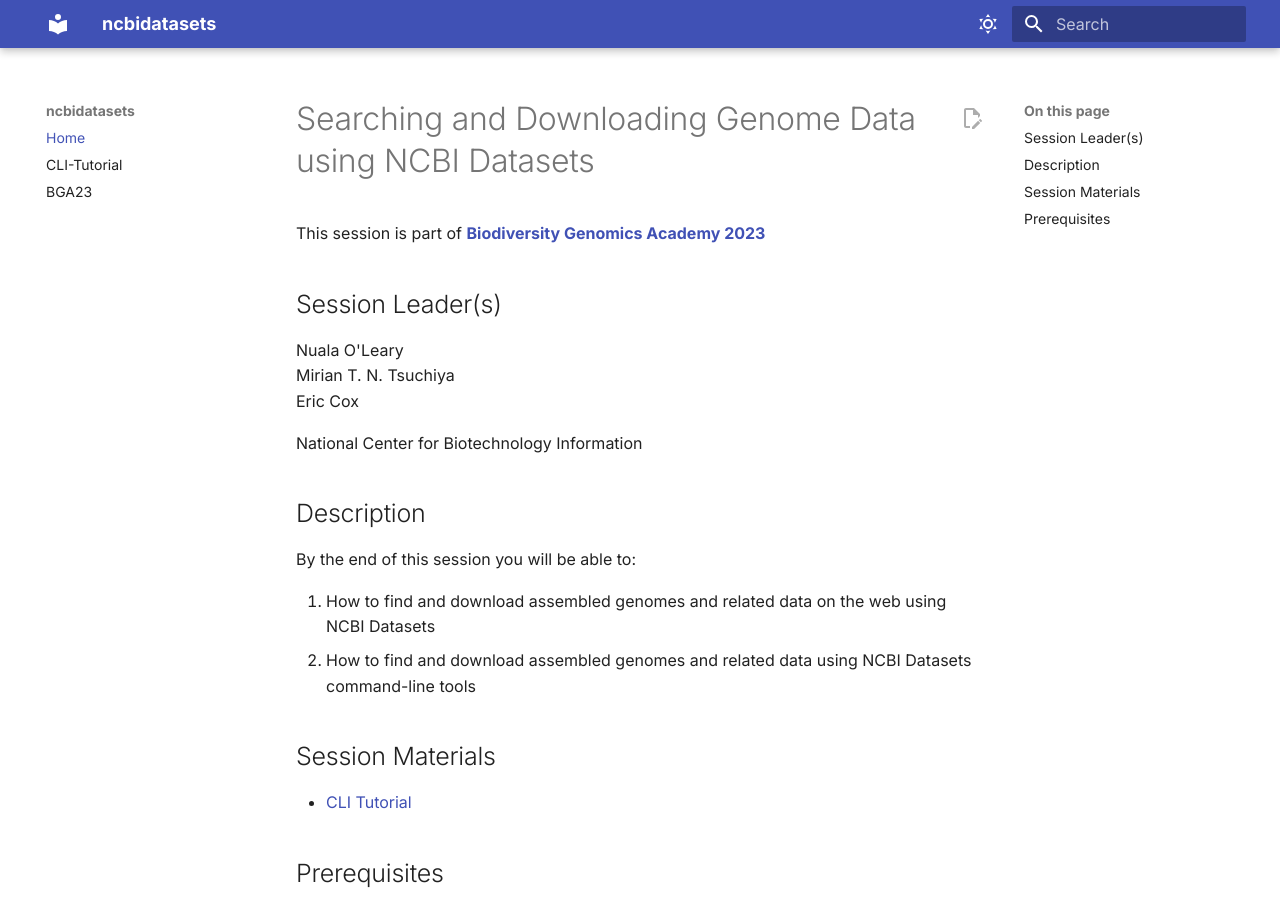
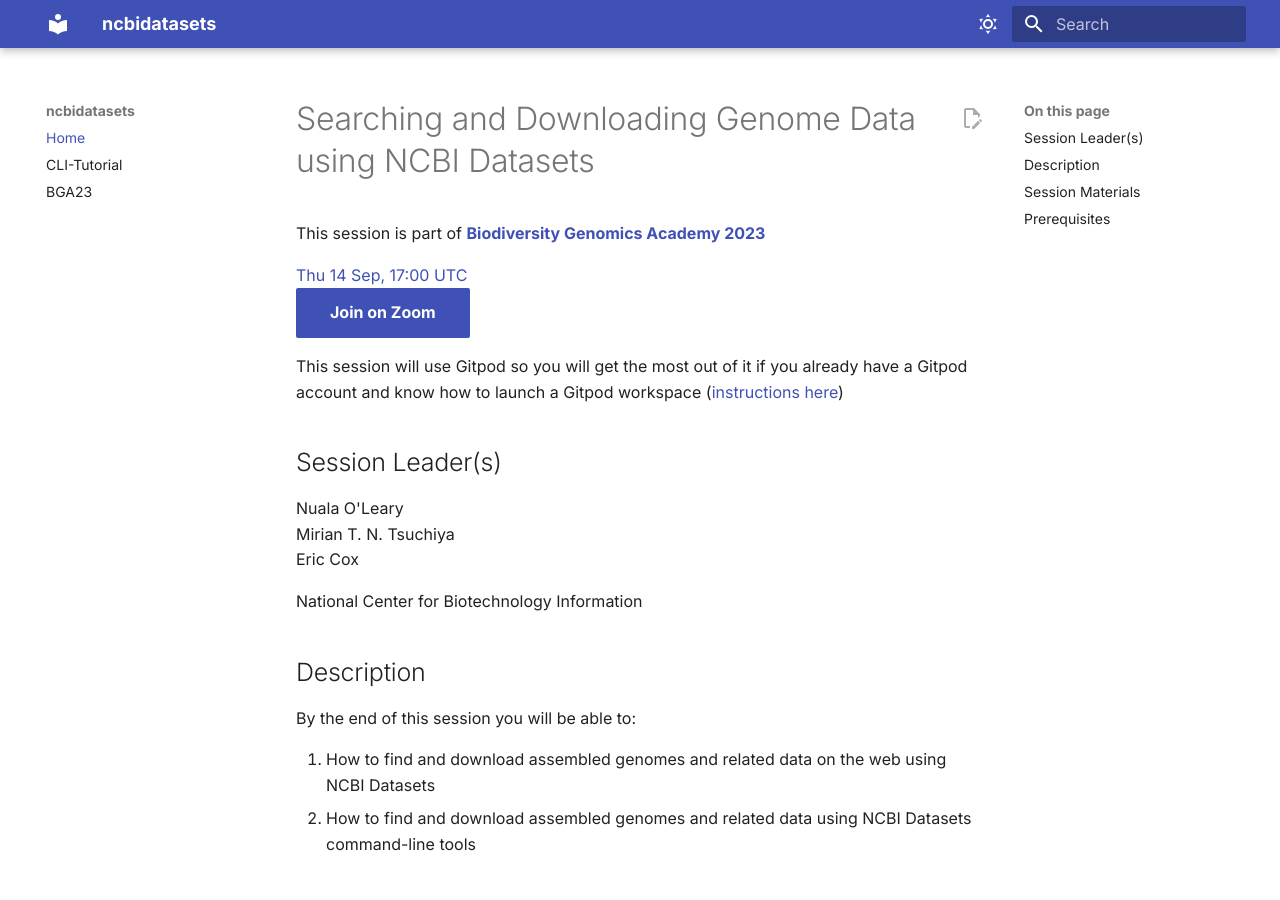
Before and after one commit to BGAcademy23/ncbidatasets, an MkDocs documentation site: the page built from docs/README.md, in a window 1280 px wide and 900 px high. Built offline with MkDocs 1.6.1 and Material for MkDocs 9.7.7, drawn with Linux system fonts in a browser that asks for light colours.

Commit message:
add zoom calendar gitpod

```diff
--- a/docs/README.md
+++ b/docs/README.md
@@ -1,6 +1,11 @@
 # Searching and Downloading Genome Data using NCBI Datasets
 
 This session is part of [**Biodiversity Genomics Academy 2023**](https://BGA23.org)
+
+[Thu 14 Sep, 17:00 UTC](https://www.addevent.com/dir/?client=alorivImKzRucZeDgmNK105600&start=Thu+14+Sep+2023+17:00&end=Thu+14+Sep+2023+18:00&title=BGA23+Searching+and+Downloading+Genome+Data+using+NCBI+Datasets&location=Online%2C+Zoom&timezone=Africa%2FMonrovia&organizer=Biodiversity+Genomics+Academy+2023&description=https%3A%2F%2Fsanger.zoom.us%2Fj%2F98314386146%3Fpwd%3DaTdHWStuOEZaVWxSWXdVQndXZ0lHZz09%5Cn%5Cnhttps%3A%2F%2FBGA23.org%2Fncbidatasets)
+[Join on Zoom](https://sanger.zoom.us/j/98314386146?pwd=aTdHWStuOEZaVWxSWXdVQndXZ0lHZz09){ : target="_blank" .md-button .md-button--primary }
+
+This session will use Gitpod so you will get the most out of it if you already have a Gitpod account and know how to launch a Gitpod workspace ([instructions here](https://BGA23.org/gitpod))
 
 ## Session Leader(s)
 
```
